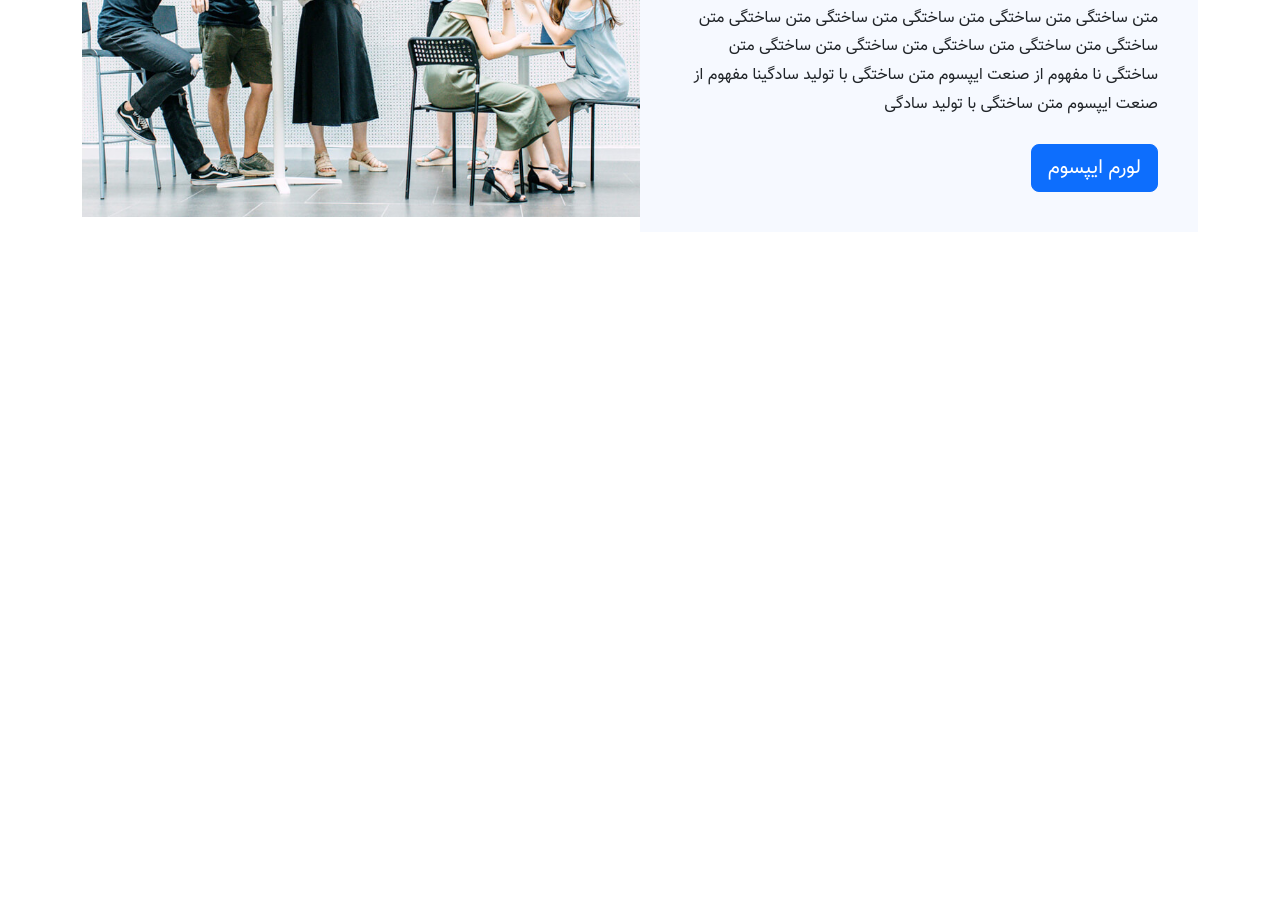
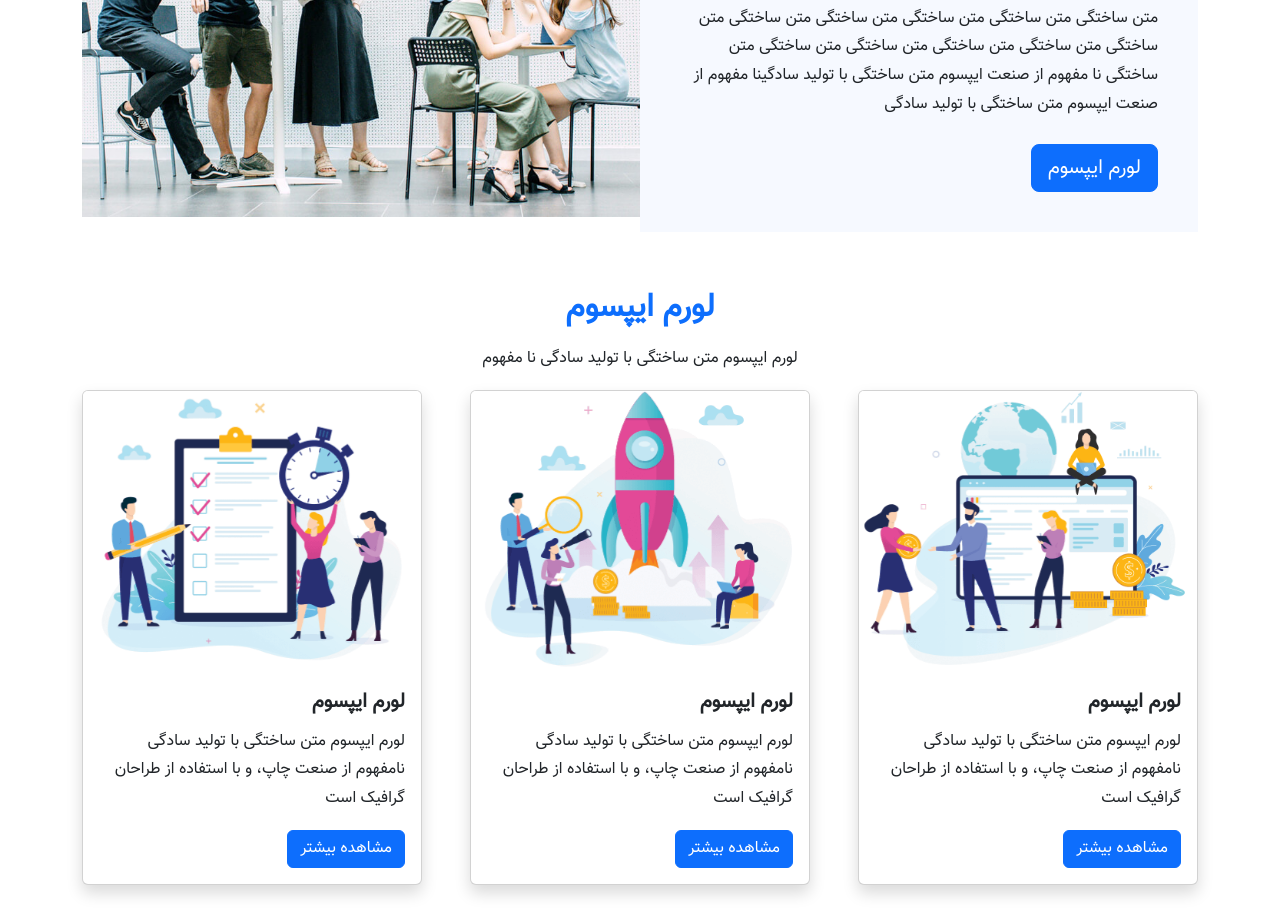
Before and after one commit to MahdiAtlas2004/Bootstrap-First-Project, a plain HTML site: page index.html in a window 1280 px wide. Shown: the part 1065-1974 px from the top of the page. Before the commit the page ends 1345 px from the top, so only its background shows below. Drawn offline with nearby package versions, Linux system fonts and the light colour scheme.

Commit message:
Values section added

```diff
--- a/index.html
+++ b/index.html
@@ -90,6 +90,53 @@
         </div>
     </section>
 
+    <!-- Values -->
+    <section class="my-5 mb-4">
+        <div class="container">
+            <div class="row">
+                <div class="col-12 text-center">
+                    <h2 class="fw-bold text-primary">لورم ایپسوم</h2>
+                    <p>لورم ایپسوم متن ساختگی با تولید سادگی نا مفهوم</p>
+                </div>
+            </div>
+            <div class="row g-5">
+                <div class="col-md-4">
+                    <div class="card  shadow">
+                        <img src="./images/values/1.png" class="card-img-top" alt="...">
+                        <div class="card-body">
+                            <h5 class="card-title fw-bold">لورم ایپسوم</h5>
+                            <p class="card-text">لورم ایپسوم متن ساختگی با تولید سادگی نامفهوم از صنعت چاپ، و با استفاده
+                                از طراحان گرافیک است</p>
+                            <a href="#" class="btn btn-primary">مشاهده بیشتر</a>
+                        </div>
+                    </div>
+                </div>
+                <div class="col-md-4">
+                    <div class="card shadow">
+                        <img src="./images/values/2.png" class="card-img-top" alt="...">
+                        <div class="card-body">
+                            <h5 class="card-title fw-bold">لورم ایپسوم</h5>
+                            <p class="card-text">لورم ایپسوم متن ساختگی با تولید سادگی نامفهوم از صنعت چاپ، و با استفاده
+                                از طراحان گرافیک است</p>
+                            <a href="#" class="btn btn-primary">مشاهده بیشتر</a>
+                        </div>
+                    </div>
+                </div>
+                <div class="col-md-4">
+                    <div class="card shadow">
+                        <img src="./images/values/3.png" class="card-img-top" alt="...">
+                        <div class="card-body">
+                            <h5 class="card-title fw-bold">لورم ایپسوم</h5>
+                            <p class="card-text">لورم ایپسوم متن ساختگی با تولید سادگی نامفهوم از صنعت چاپ، و با استفاده
+                                از طراحان گرافیک است</p>
+                            <a href="#" class="btn btn-primary">مشاهده بیشتر</a>
+                        </div>
+                    </div>
+                </div>
+            </div>
+        </div>
+    </section>
+
     <script src="bootstrap/js/bootstrap.bundle.min.js"></script>
 
 </body>
```
